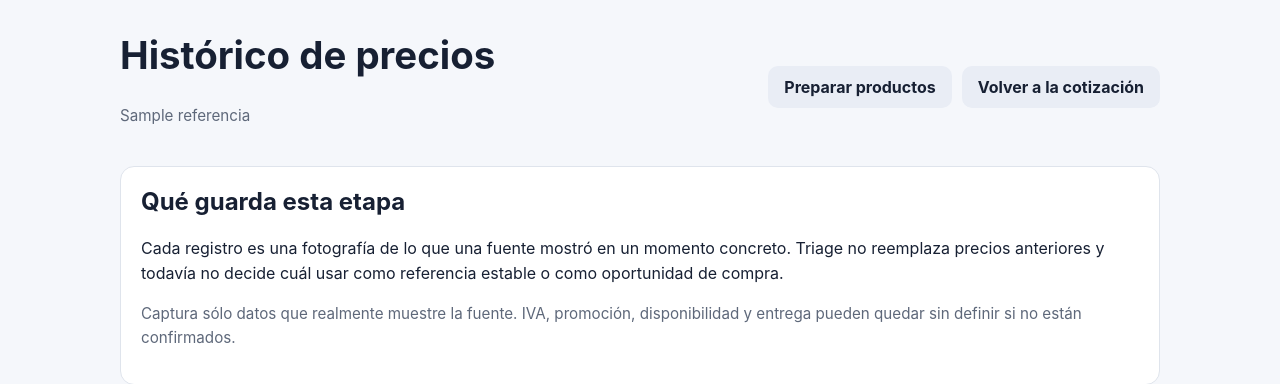
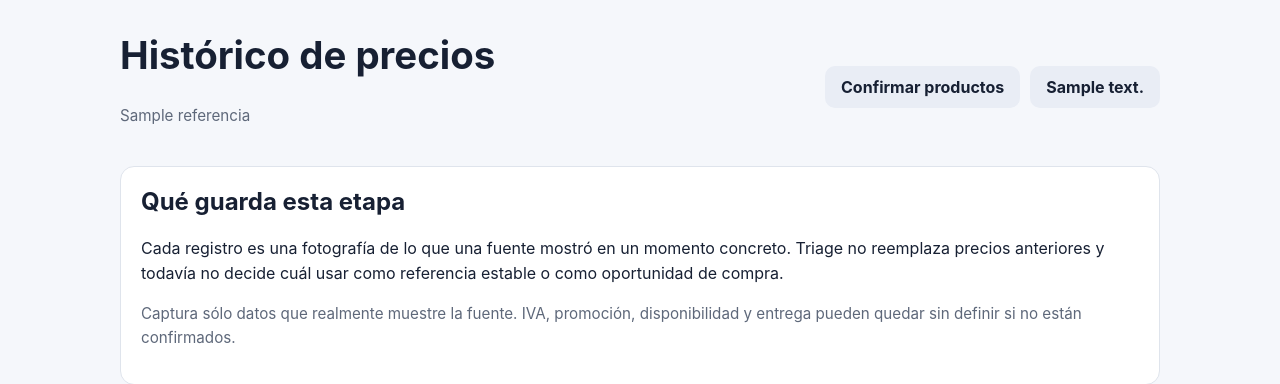
Before and after one commit to veracruzanisima-ti/sistema-triage-v2, a FastAPI app: template src/triage/templates/historico/lista.html in a window 1280 px wide. Shown: the part 65-449 px from the top of the page. Run offline with FastAPI, Linux system fonts and the light colour scheme; the template is opened without the code that fills it: most values are stand-ins (such as "Sample title", 1, 10 or a date in 2020); parts of the project's set-up code (start-up, migrations or seed data) failed here and were passed over.

Commit message:
fix: volver al flujo de precios desde historico

```diff
--- a/src/triage/templates/historico/lista.html
+++ b/src/triage/templates/historico/lista.html
@@ -9,8 +9,8 @@
     <p class="ayuda">{{ cotizacion.referencia or "Cotización sin referencia" }}</p>
   </div>
   <div class="grupo-botones">
-    <a class="boton boton-secundario" href="/cotizaciones/{{ cotizacion.id }}/normalizacion">Preparar productos</a>
-    <a class="boton boton-secundario" href="/cotizaciones/{{ cotizacion.id }}">Volver a la cotización</a>
+    <a class="boton boton-secundario" href="/cotizaciones/{{ cotizacion.id }}/normalizacion">Confirmar productos</a>
+    <a class="boton boton-secundario" href="{{ url_volver }}">{{ texto_volver }}</a>
   </div>
 </div>
 
@@ -96,6 +96,7 @@
         <summary>Agregar observación de precio</summary>
         <form method="post" action="/cotizaciones/{{ cotizacion.id }}/historico/{{ producto.partida.id }}">
           <input type="hidden" name="csrf_token" value="{{ csrf_token }}">
+          <input type="hidden" name="volver" value="{{ volver }}">
           <div class="rejilla">
             <div class="campo">
               <label for="proveedor_{{ loop.index }}">Proveedor / establecimiento</label>
@@ -148,9 +149,9 @@
   {% endfor %}
 {% else %}
   <section class="tarjeta vacio">
-    <h2>Aún no hay productos preparados</h2>
-    <p>Primero confirma la preparación de al menos una partida. El histórico nunca trabaja directamente sobre una lectura sin revisar.</p>
-    <a class="boton" href="/cotizaciones/{{ cotizacion.id }}/normalizacion">Preparar productos</a>
+    <h2>Aún no hay productos confirmados</h2>
+    <p>Primero confirma al menos una partida. El histórico nunca trabaja directamente sobre una lectura sin revisar.</p>
+    <a class="boton" href="/cotizaciones/{{ cotizacion.id }}/normalizacion">Confirmar productos</a>
   </section>
 {% endif %}
 {% endblock %}
```
